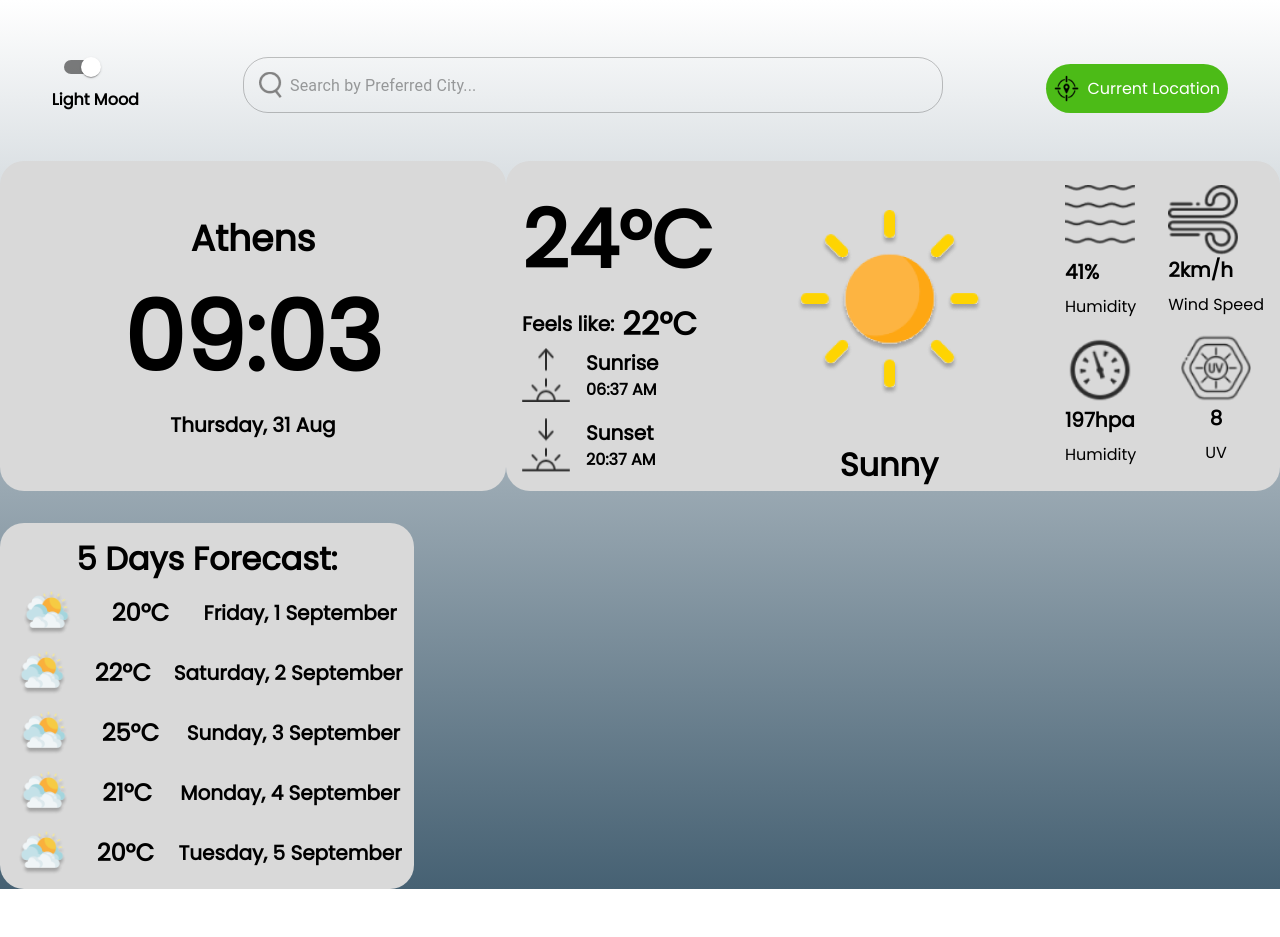
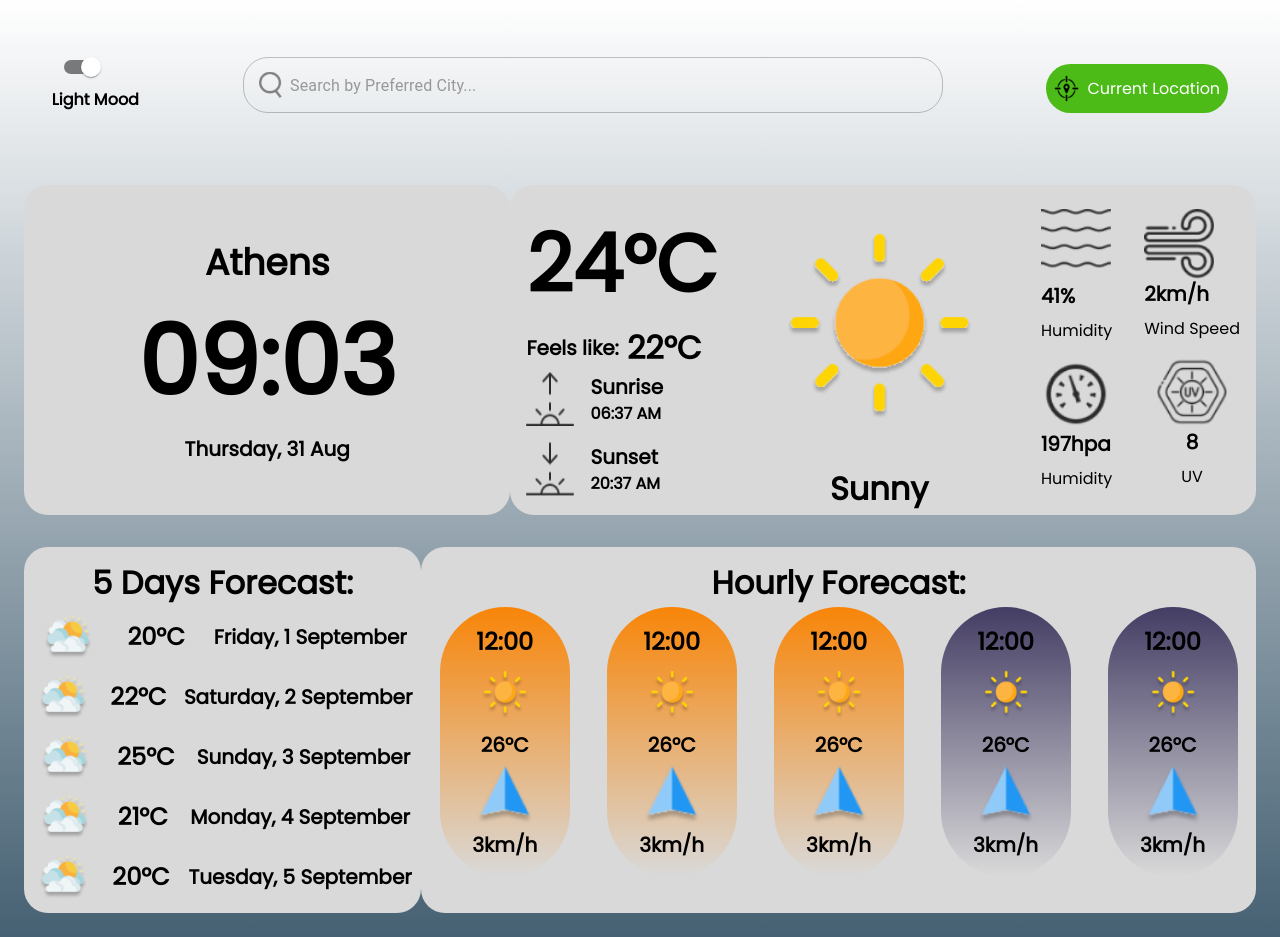
Before and after one commit to susanodii/Weather-App, a React (Create React App) app: page / in a window 1280 px wide. Before the commit the page ends 889 px from the top, so only its background shows below. Built offline with nearby package versions, Linux system fonts and the light colour scheme.

Commit message:
completed ui conversion

```diff
--- a/src/dashbord/components/Card2.js
+++ b/src/dashbord/components/Card2.js
@@ -2,7 +2,7 @@ import { Typography } from "@mui/material";
 import React from "react";
 
 const Card2 = () => {
-  const FocastData = [
+  const dailyFocast = [
     {
       image: "assets/clouds 1.png",
 
@@ -39,15 +39,59 @@ const Card2 = () => {
     },
   ];
 
+  const hourlyFocast = [
+    {
+      sunImage: "assets/clear 3.png",
+      navImage: "assets/navigation 1.png",
+      time: "12:00",
+
+      temp: "26°C",
+      distance: "3km/h",
+    },
+    {
+      sunImage: "assets/clear 3.png",
+      navImage: "assets/navigation 1.png",
+      time: "12:00",
+
+      temp: "26°C",
+      distance: "3km/h",
+    },
+
+    {
+      sunImage: "assets/clear 3.png",
+      navImage: "assets/navigation 1.png",
+      time: "12:00",
+
+      temp: "26°C",
+      distance: "3km/h",
+    },
+    {
+      sunImage: "assets/clear 3.png",
+      navImage: "assets/navigation 1.png",
+      time: "12:00",
+
+      temp: "26°C",
+      distance: "3km/h",
+    },
+    {
+      sunImage: "assets/clear 3.png",
+      navImage: "assets/navigation 1.png",
+      time: "12:00",
+
+      temp: "26°C",
+      distance: "3km/h",
+    },
+  ];
+
   return (
-    <section className='flex justify-between'>
+    <section className='flex justify-around'>
       <div className='w-[414px] h-[366px] bg-[#D9D9D9] rounded-3xl font-poppins'>
         <p className='text-[32px] font-extrabold leading-[48px] font-poppins mt-3 text-center'>
           {" "}
           5 Days Forecast:
         </p>
         <div>
-          {FocastData.map((focast, index) => (
+          {dailyFocast.map((focast, index) => (
             <div className='flex justify-around items-center' key={index}>
               <img src={focast.image} width={60} />
               <p className='text-[24px] font-extrabold leading-[36px] font-poppins'>
@@ -60,6 +104,45 @@ const Card2 = () => {
           ))}
         </div>
       </div>
+
+      {/* second card */}
+
+      <div className='w-[870px] h-[366px] bg-[#D9D9D9] rounded-3xl font-poppins'>
+        <p className='text-[32px] font-extrabold leading-[48px] font-poppins mt-3 text-center'>
+          {" "}
+          Hourly Forecast:
+        </p>
+        <div>
+          <div className=' flex flex-row flex-wrap justify-around'>
+            {hourlyFocast.map((focast, index) => (
+              <div className=' ' key={index}>
+                <div
+                  className={`w-[130px] h-[270px]  rounded-full flex flex-col justify-center items-center ${
+                    index < 3
+                      ? "bg-gradient-to-b from-[#F88508] to-[#F6FAD900]"
+                      : "bg-gradient-to-b from-[#443D64] to-[#6582C600]"
+                  }`}
+                >
+                  <p className='text-[24px] font-extrabold leading-[36px] font-poppins'>
+                    {" "}
+                    {focast.time}
+                  </p>
+                  <img src={focast.sunImage} alt='sun' width={70} />
+                  <p className='text-[20px] font-extrabold leading-[30px] font-poppins'>
+                    {" "}
+                    {focast.temp}
+                  </p>
+                  <img src={focast.navImage} alt='sun' width={70} />
+                  <p className='text-[20px] font-extrabold leading-[30px] font-poppins'>
+                    {" "}
+                    {focast.distance}
+                  </p>
+                </div>
+              </div>
+            ))}
+          </div>
+        </div>
+      </div>
     </section>
   );
 };
--- a/src/dashbord/components/Cards.js
+++ b/src/dashbord/components/Cards.js
@@ -4,7 +4,7 @@ import React from "react";
 import Card2 from "./Card2";
 const Cards = () => {
   return (
-    <div className='flex flex-col  justify-start mt-[3rem] gap-[2rem]'>
+    <div className='flex flex-col  justify-start mt-[3rem] gap-[2rem] p-6'>
       <section className='flex justify-around '>
         <div className='w-[510px] h-[330px] bg-[#D9D9D9] rounded-3xl flex flex-col items-center justify-center font-poppins'>
           <p className='text-[36px] font-bold leading-[54px] font-poppins '>
```
